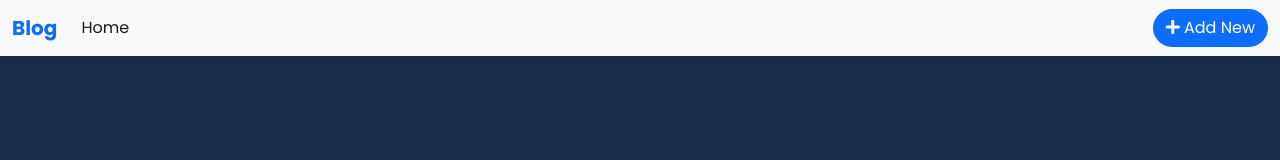
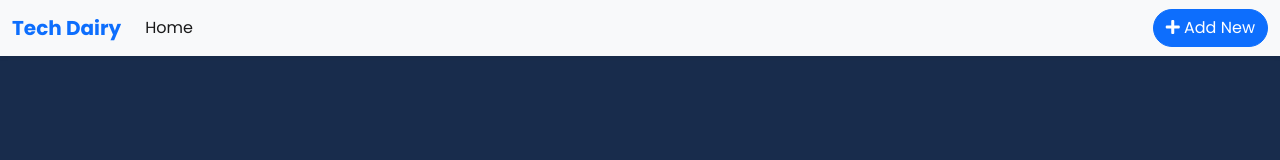
Before and after one commit to Habeeba18/Tech_Dairy, a plain HTML site: page index.html in a window 1280 px wide. Drawn offline with nearby package versions, Linux system fonts and the light colour scheme.

Commit message:
Update index.html

```diff
--- a/index.html
+++ b/index.html
@@ -14,7 +14,7 @@
 	<link href="https://cdn.jsdelivr.net/npm/bootstrap@5.0.1/dist/css/bootstrap.min.css" rel="stylesheet" integrity="sha384-+0n0xVW2eSR5OomGNYDnhzAbDsOXxcvSN1TPprVMTNDbiYZCxYbOOl7+AMvyTG2x" crossorigin="anonymous" />
 	<!--  our stylesheet -->
 	<link rel="stylesheet" href="style.css">
-	<title>Blog App</title>
+	<title>Tech Dairy</title>
 </head>
 
 <body onload="loadData()">
@@ -67,7 +67,7 @@
 	</div>
 	<!-- navbar -->
 	<nav class="navbar navbar-expand-md navbar-light bg-light shadow-sm">
-		<div class="container-fluid"> <a class="navbar-brand  fw-bold text-primary" href="#">Blog</a>
+		<div class="container-fluid"> <a class="navbar-brand  fw-bold text-primary" href="#">Tech Dairy</a>
 			<button class="navbar-toggler" type="button" data-bs-toggle="collapse" data-bs-target="#navbarSupportedContent" aria-controls="navbarSupportedContent" aria-expanded="false" aria-label="Toggle navigation"> <span class="navbar-toggler-icon"></span>
 			</button>
 			<div class="collapse navbar-collapse" id="navbarSupportedContent">
```
